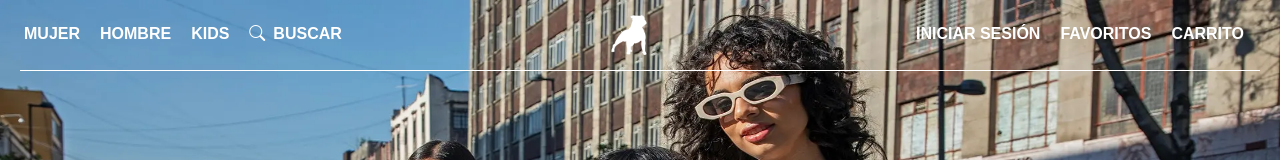
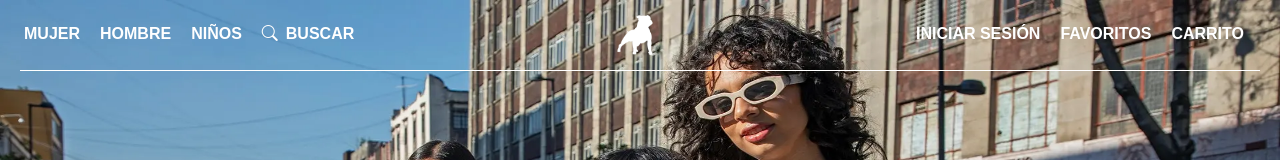
Before and after one commit to oscarvasquez28/Interfaz-Cuidado-con-el-perro, a React (Vite) app in the folder FrontEnd/: page / in a window 1280 px wide. Shown: the top 160 px of the page. Built offline with nearby package versions, Linux system fonts and the light colour scheme; a web font is replaced by a local one.

Commit message:
Arreglo de interfaz en nav

```diff
--- a/FrontEnd/src/Components/Header.jsx
+++ b/FrontEnd/src/Components/Header.jsx
@@ -82,7 +82,7 @@ const Header = () => {
                 setMostrarMenu3(false);
                 setMostrarMenuKids(false);
                 }}>
-                <Link to ="/Kids">KIDS</Link>
+                <Link to ="/Kids">NIÑOS</Link>
               </div>
               <div className='alturaa'>
                 <Link to ="/"><i className="bi bi-search"></i>BUSCAR</Link>
```
